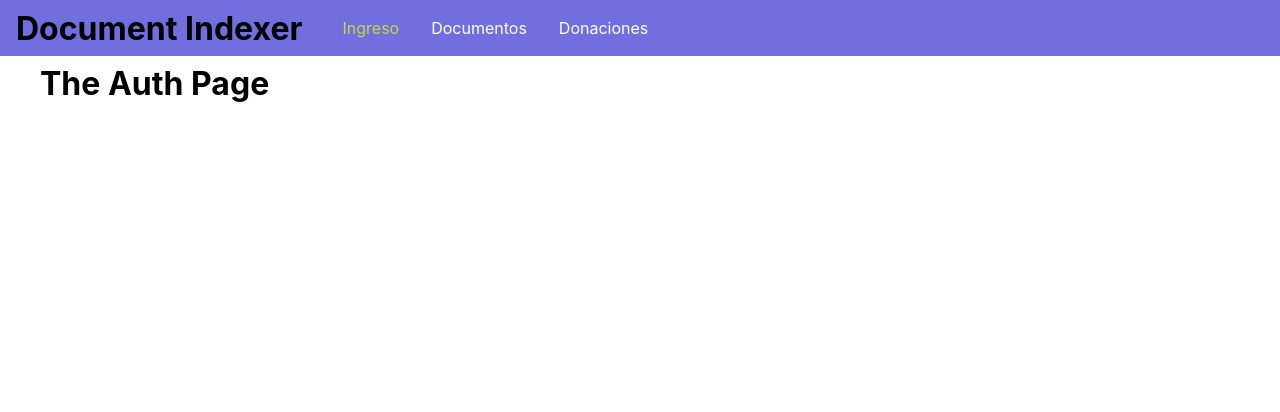
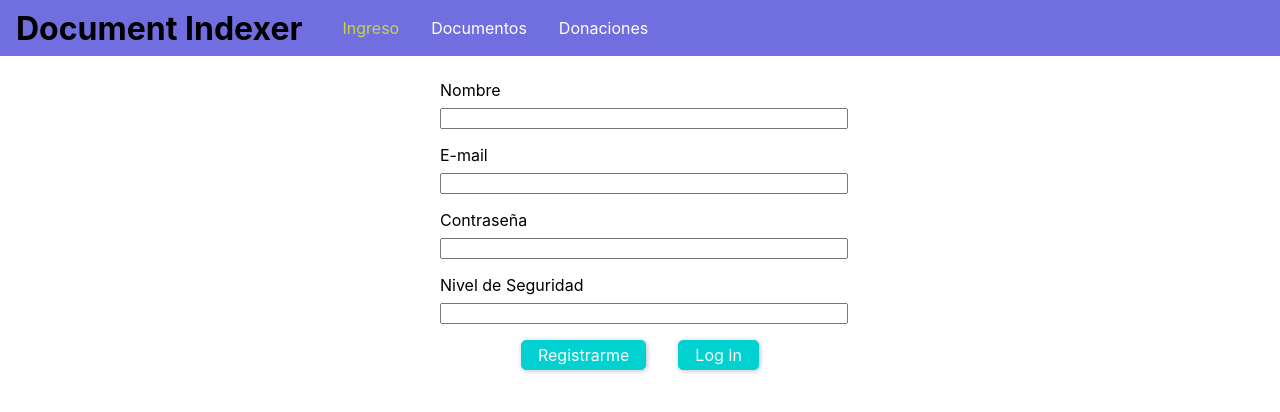
Before and after one commit to AndresJejen/Fontend-Document-Indexer-ML, a React (Create React App) app: page /auth in a window 1280 px wide. Shown: the top 412 px of the page. Built offline with nearby package versions, Linux system fonts and the light colour scheme; the HTML template or start-up script is replaced by a standard one.

Commit message:
Registrar Nuevo Usuario OK

```diff
--- /dev/null
+++ b/src/pages/auth.css
@@ -0,0 +1,41 @@
+.auth-form{
+    width: 25rem;
+    max-width: 80%;
+    margin: 5rem auto;
+}
+
+.form-control{
+    margin-bottom: 1rem;
+}
+
+.form-control label{
+    margin-bottom: 0.5rem;
+}
+
+.form-control label,
+.form-control input{
+    width: 100%;
+    display: block;
+}
+
+.form-actions{
+    display: flex;
+    justify-content: center;
+}
+
+.form-actions button{
+    background: #01d1d1;
+    font: inherit;
+    border: 1px solid #01d1d1;
+    border-radius: 5px;
+    padding: 0.25rem 1rem;
+    margin: 0 1rem;
+    box-shadow: 1px 1px 5px rgba(0,0,0,0.26);
+    color:white;
+    cursor: pointer;
+}
+
+.form-actions button:hover,
+.form-actions button:active{
+    background: #209696;
+}
--- a/src/pages/auth.js
+++ b/src/pages/auth.js
@@ -1,8 +1,101 @@
+//Librerias de React
 import React, {Component} from 'react';
 
+//Estilos
+import './auth.css';
+
 class AuthPage extends Component{
+
+    constructor(props){
+        super(props);
+        this.emailEL = React.createRef();
+        this.passwordEL = React.createRef();
+        this.nameEL = React.createRef();
+        this.levelEL = React.createRef();
+    }
+
+    submitHandler = event =>{
+        event.preventDefault();
+        const email = this.emailEL.current.value;
+        const password = this.passwordEL.current.value;
+        const name = this.nameEL.current.value;
+        const level = this.levelEL.current.value;
+
+        if(email.trim().length === 0 || password.trim().length === 0 || name.trim().length === 0 || level.trim().length === 0){
+            return;
+        }
+
+        const requestBody = {
+            query: `
+                mutation {
+                    createUser(userInput: {email: "${email}", password: "${password}", name: "${name}", level: "${level}"}){
+                        _id
+                        email
+                        name
+                    }
+                }
+            `
+        };
+
+        fetch('http://localhost:8000/api',{
+            method: 'POST',
+            body: JSON.stringify(requestBody),
+            headers: {
+                'Content-Type': 'application/json'
+            }
+        })
+        .then( res => {
+            if(res.status !== 200 && res.status !== 201){
+                throw new Error('Failed!');
+            }
+            return res.json()
+        })
+        .then(resData => {
+            console.log(resData);
+        })
+        .catch(err => {
+            console.error("Ha ocurrido un error en ingresar" + err);
+        });
+    }
+
     render(){
-        return <h1>The Auth Page</h1>;
+        return (
+        <form className="auth-form" onSubmit={this.submitHandler}>
+
+            <div className="form-control">
+                <label htmlFor="name">
+                    Nombre
+                </label>
+                <input type="text" id="Nombre" ref={this.nameEL}/>
+            </div>
+
+            <div className="form-control">
+                <label htmlFor="email">
+                    E-mail
+                </label>
+                <input type="email" id="email" ref={this.emailEL}/>
+            </div>
+
+            <div className="form-control">
+                <label htmlFor="password">
+                    Contraseña
+                </label>
+                <input type="password" id="password" ref={this.passwordEL}/>
+            </div>
+
+            <div className="form-control">
+                <label htmlFor="Level">
+                    Nivel de Seguridad
+                </label>
+                <input type="text" id="Level" ref={this.levelEL}/>
+            </div>
+
+            <div className="form-actions">
+                <button type="button">Registrarme</button>
+                <button type="submit">Log In</button>
+            </div>
+        </form>
+        );
     }
 }
 
```
